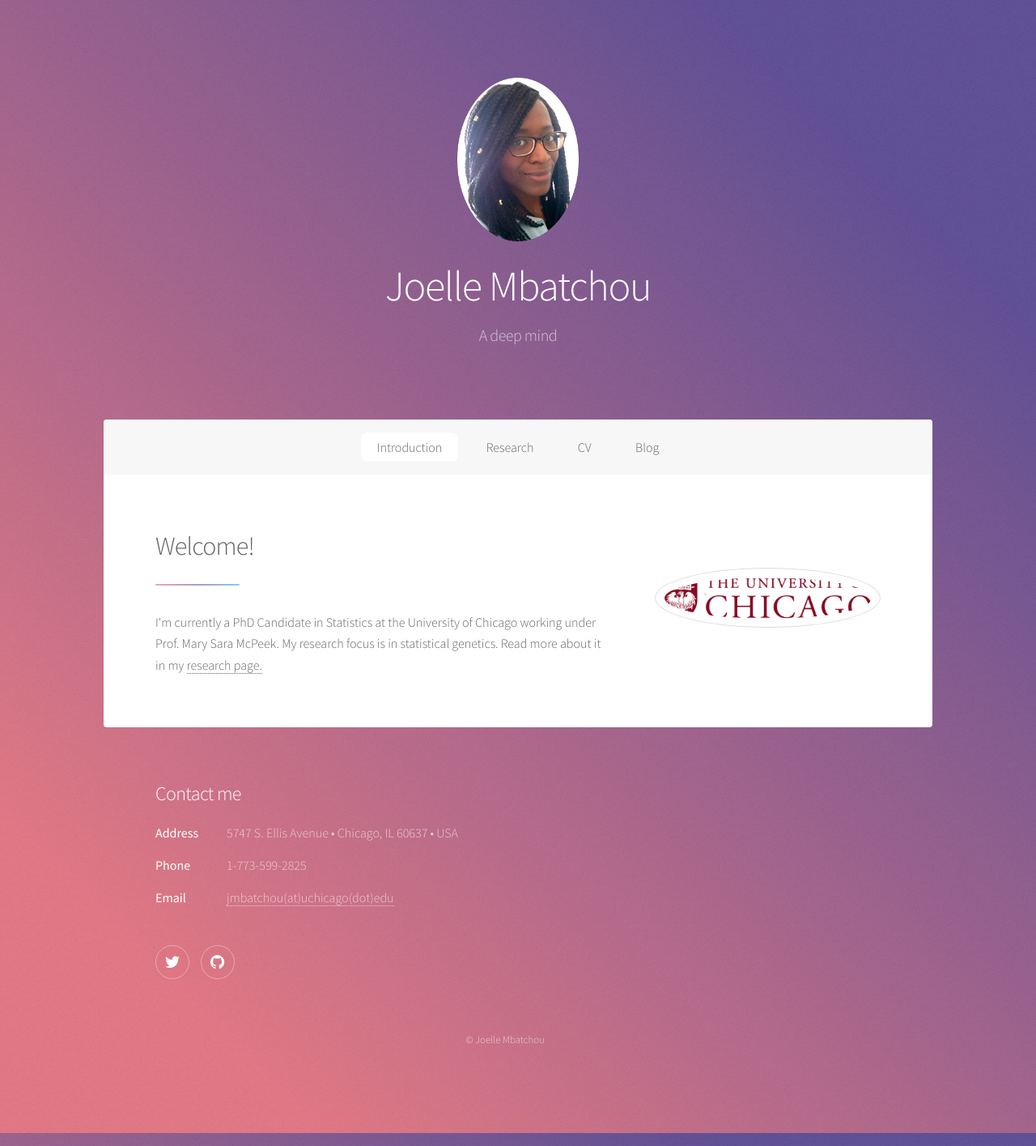
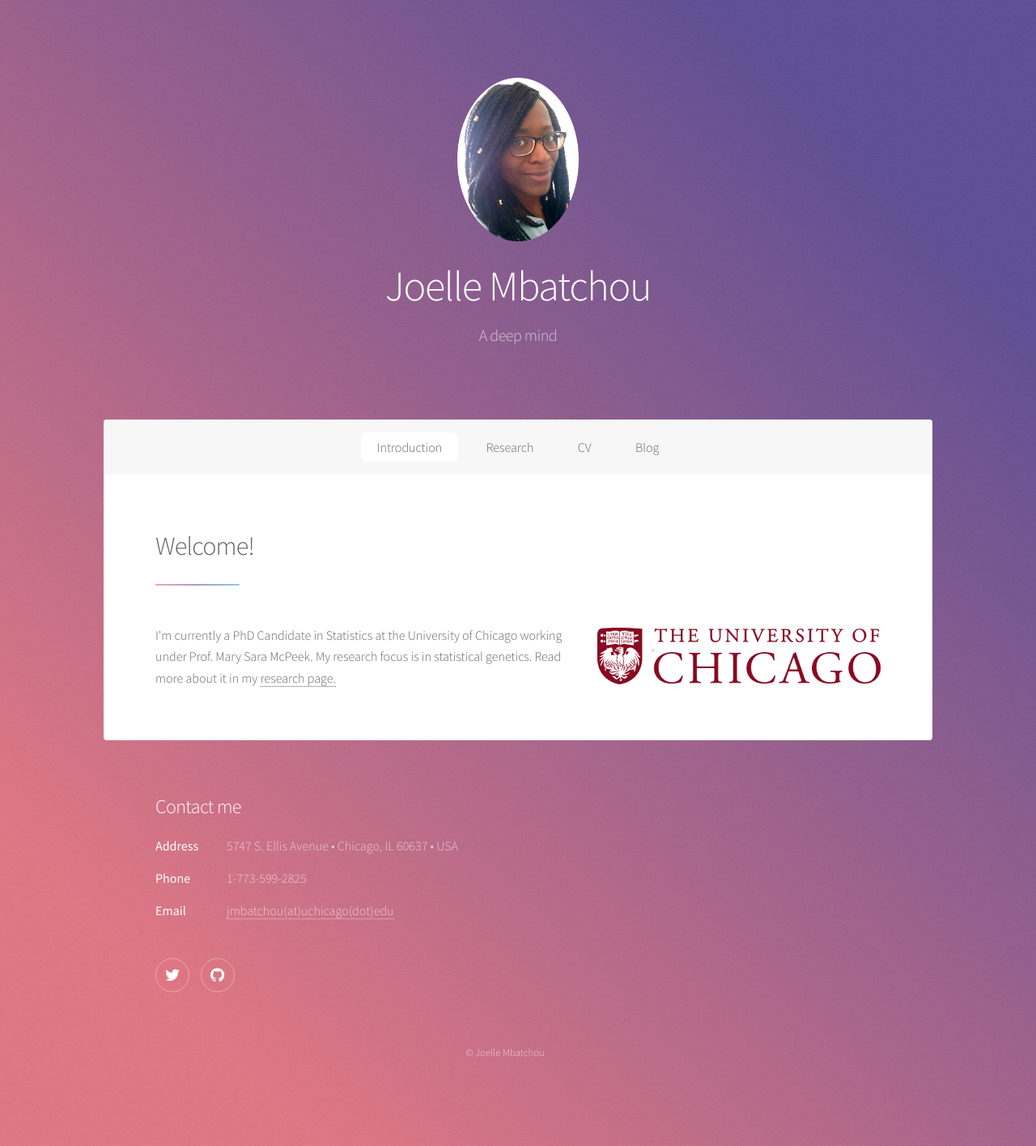
Before and after one commit to joellesophya/joellesophya.github.io, a Jekyll site: the page built from index.html, in a window 1280 px wide. Shown: the whole page at 81% size. Built offline with Jekyll 4.4.1, drawn with Linux system fonts in a browser that asks for light colours; nearby versions of some CDN libraries; library files that are not in the unit come from our copies.

Commit message:
New changes

```diff
--- a/index.html
+++ b/index.html
@@ -3,18 +3,18 @@
 title: Joelle Mbatchou - Webpage
 ---
 	<section id="intro" class="main">
-		<div class="spotlight">
+
 			<div class="content">
 				<header class="major">
 					<h2>Welcome!</h2>
 				</header>
-				<p>I'm currently a PhD Candidate in Statistics at the University of Chicago working under Prof. Mary Sara McPeek. My research focus is in statistical genetics. Read more about it in my <a href="#first">research page.</a></p>
+				<p><span class="image right"><img src="images/uchicago.png" alt="" /></span>I'm currently a PhD Candidate in Statistics at the University of Chicago working under Prof. Mary Sara McPeek. My research focus is in statistical genetics. Read more about it in my <a href="#first">research page.</a></p>
 				<!--
 				<ul class="actions">
 					<li><a href="generic.html" class="button">Learn More</a></li>
 				</ul>
 				-->
 			</div>
-			<span class="image right"><img src="images/uchicago.png" alt="" /></span>
-		</div>
+
+
 	</section>
```
